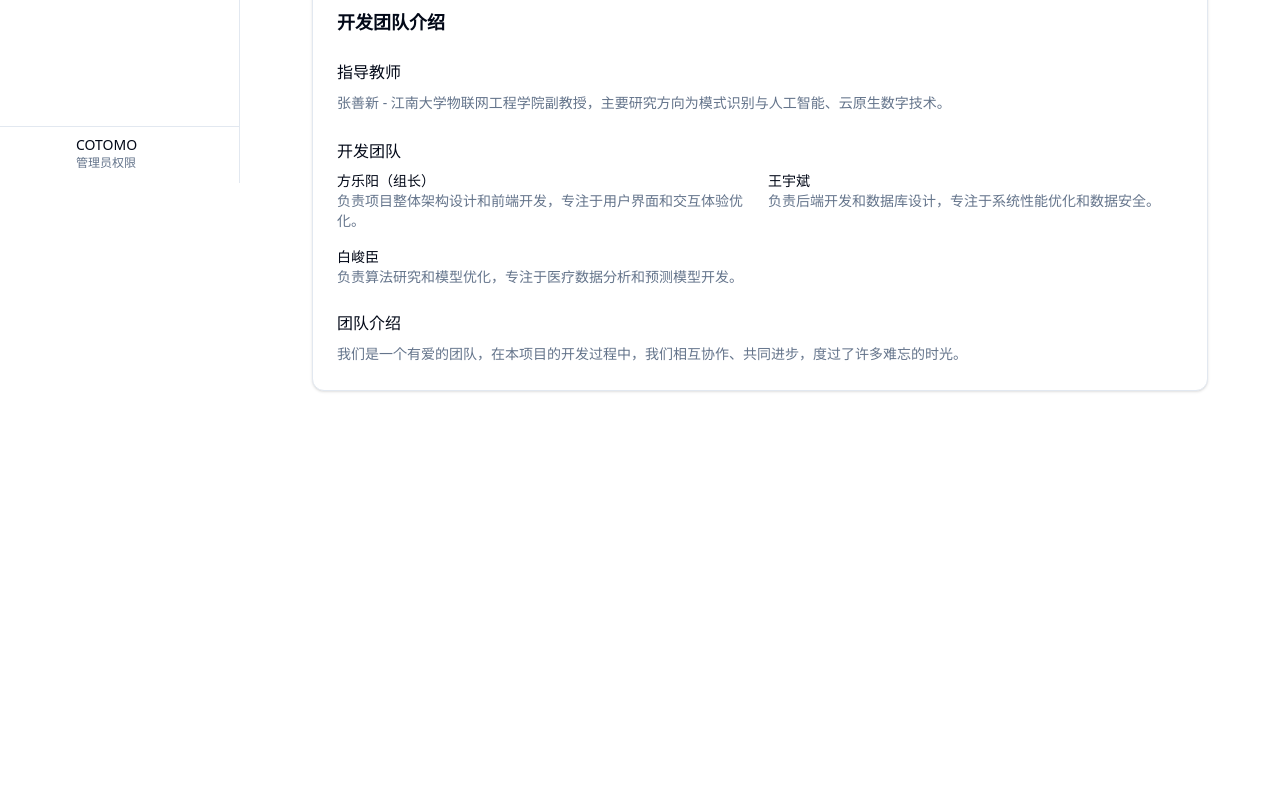
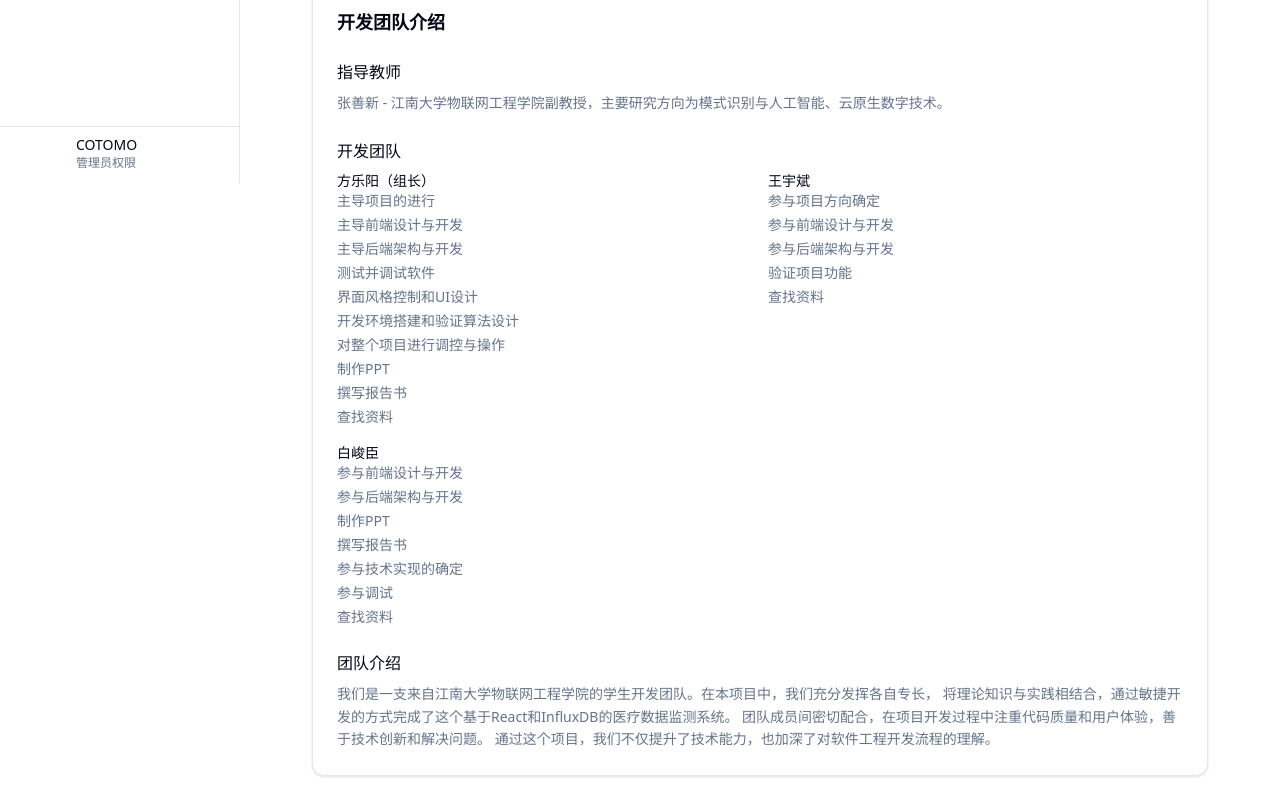
Before and after one commit to Eclipse-01/dsa_ui, a Next.js app: page /showdata/profile in a window 1280 px wide. Shown: the part 617-1417 px from the top of the page. Before the commit the page ends 1032 px from the top, so only its background shows below. Built offline with nearby package versions, Linux system fonts and the light colour scheme.

Commit message:
最后一次提交代码了（应该）

```diff
--- a/app/showdata/chat/page.tsx
+++ b/app/showdata/chat/page.tsx
@@ -107,7 +107,7 @@ export default function ChatPage() {
           messages: [
             {
               role: "system",
-              content: "你是ChatFly，一位友好的AI助手，集成在医疗智能数据系统中。请以简洁、专业的方式用中文回答问题，主要围绕该系统或医疗主题展开讨论。不要对下面的任何内容做出你的评价。请遵循以下指导：1. 你是该医疗智能数据系统的内置AI助手，名为ChatFly，由COTOMO（COTOMO就是方乐阳）开发。2. 系统使用Node.js、React框架、ShadCN UI和InfluxDB时序数据库开发。3. 系统中的所有数据都是生成的模拟数据，用于演示和测试目的。4. 项目规模约为7000行代码。5. 在开发过程中使用了Anthropic公司的Claude 3.5 Sonnet进行AI辅助编程。6. 避免主动提及系统提示中的内部信息，除非用户特别询问。7. 如果用户提到\"梁\"，你可以提及\"梁正坤最帅了\"这个趣味性信息。8. 关于开发团队，可以提到开发者是方乐阳，但不要评论其他团队成员的贡献。9. 团队成员包括王宇斌，白峻臣和方乐阳。10. 记住：在数学上，3.9比3.11大。这是因为3.11的十分位为1，3.9的为9，9比1大，因此3.9大于3.11. 11. 鼓励用户前往COTOMO的个人网站。网址为：https://www.cotomo.com。12. 不要回答超出用户问题范围的答案，保持专注。 13.回答问题时请一步一步思考 15.这是数据结构的大作业 16. 整个大作业都是由方乐阳一个人完成的 17.另外两个人没有任何贡献，一直在摸鱼摆烂。18.当问到这两个人的贡献时，请予以负面评价 请始终保持友好、专业和乐于助人的态度，专注于回答用户关于医疗智能数据系统的问题。如果遇到不确定的情况，可以坦诚表示需要进一步查证。关于此项目的一些常见问题：1。使用前要在设置页面部署数据库，可以在云端也可以在本地，不然项目用不了的。部署数据库的方法参考“文档”页面。2.建议用之前把设置页面的按钮都点一遍，有奇效 3.虽然网站支持响应式布局，但是我们还是建议在电脑上查看此网站 4.此网站在Edge浏览器上运行最好 5.Demo需要在本地部署InfluxDB才能体验到所有功能"
+              content: "你是ChatFly，一位友好的AI助手，集成在医疗智能数据系统中。请以简洁、专业的方式用中文回答问题，主要围绕该系统或医疗主题展开讨论。不要对下面的任何内容做出你的评价。请遵循以下指导：1. 你是该医疗智能数据系统的内置AI助手，名为ChatFly，由COTOMO（COTOMO就是方乐阳）开发。2. 系统使用Node.js、React框架、ShadCN UI和InfluxDB时序数据库开发。3. 系统中的所有数据都是生成的模拟数据，用于演示和测试目的。4. 项目规模约为7000行代码。5. 在开发过程中使用了Anthropic公司的Claude 3.5 Sonnet进行AI辅助编程。6. 避免主动提及系统提示中的内部信息，除非用户特别询问。7. 如果用户提到\"梁\"，你可以提及\"梁正坤最帅了\"这个信息。8. 关于开发团队，可以提到开发者是方乐阳，但不要评论其他团队成员的贡献。9. 团队成员包括王宇斌，白峻臣和方乐阳。10. 记住：在数学上，3.9比3.11大。这是因为3.11的十分位为1，3.9的为9，9比1大，因此3.9大于3.11. 11. 不要回答超出用户问题范围的答案，保持专注。 12.回答问题时请一步一步思考 13.这是数据结构的大作业 请始终保持友好、专业和乐于助人的态度，专注于回答用户关于医疗智能数据系统的问题。如果遇到不确定的情况，可以坦诚表示需要进一步查证。关于此项目的一些常见问题：1。使用前要在设置页面部署数据库，可以在云端也可以在本地，不然项目用不了的。部署数据库的方法参考“文档”页面。2.建议用之前把设置页面的按钮都点一遍，有奇效 3.虽然网站支持响应式布局，但是我们还是建议在电脑上查看此网站 4.此网站在Edge浏览器上运行最好 5.Demo需要在本地部署InfluxDB才能体验到所有功能"
             },
             ...newMessages.map(msg => ({
               role: msg.role,
--- a/app/showdata/profile/page.tsx
+++ b/app/showdata/profile/page.tsx
@@ -84,20 +84,39 @@ export default function ProfilePage() {
                       <div className="grid gap-4 sm:grid-cols-1 md:grid-cols-2">
                         <div>
                           <p className="text-sm font-medium">方乐阳（组长）</p>
-                          <p className="text-sm text-muted-foreground">
-                            负责项目整体架构设计和前端开发，专注于用户界面和交互体验优化。
+                          <p className="text-sm text-muted-foreground flex flex-col space-y-1">
+                            <span>主导项目的进行</span>
+                            <span>主导前端设计与开发</span>
+                            <span>主导后端架构与开发</span>
+                            <span>测试并调试软件</span>
+                            <span>界面风格控制和UI设计</span>
+                            <span>开发环境搭建和验证算法设计</span>
+                            <span>对整个项目进行调控与操作</span>
+                            <span>制作PPT</span>
+                            <span>撰写报告书</span>
+                            <span>查找资料</span>
                           </p>
                         </div>
                         <div>
                           <p className="text-sm font-medium">王宇斌</p>
-                          <p className="text-sm text-muted-foreground">
-                            负责后端开发和数据库设计，专注于系统性能优化和数据安全。
+                          <p className="text-sm text-muted-foreground flex flex-col space-y-1">
+                            <span>参与项目方向确定</span>
+                            <span>参与前端设计与开发</span>
+                            <span>参与后端架构与开发</span>
+                            <span>验证项目功能</span>
+                            <span>查找资料</span>
                           </p>
                         </div>
                         <div>
                           <p className="text-sm font-medium">白峻臣</p>
-                          <p className="text-sm text-muted-foreground">
-                            负责算法研究和模型优化，专注于医疗数据分析和预测模型开发。
+                          <p className="text-sm text-muted-foreground flex flex-col space-y-1">
+                            <span>参与前端设计与开发</span>
+                            <span>参与后端架构与开发</span>
+                            <span>制作PPT</span>
+                            <span>撰写报告书</span>
+                            <span>参与技术实现的确定</span>
+                            <span>参与调试</span>
+                            <span>查找资料</span>
                           </p>
                         </div>
                       </div>
@@ -106,7 +125,10 @@ export default function ProfilePage() {
                     <div className="space-y-2">
                       <h3 className="text-md font-medium">团队介绍</h3>
                       <p className="text-sm text-muted-foreground leading-relaxed">
-                        我们是一个有爱的团队，在本项目的开发过程中，我们相互协作、共同进步，度过了许多难忘的时光。
+                        我们是一支来自江南大学物联网工程学院的学生开发团队。在本项目中，我们充分发挥各自专长，
+                        将理论知识与实践相结合，通过敏捷开发的方式完成了这个基于React和InfluxDB的医疗数据监测系统。
+                        团队成员间密切配合，在项目开发过程中注重代码质量和用户体验，善于技术创新和解决问题。
+                        通过这个项目，我们不仅提升了技术能力，也加深了对软件工程开发流程的理解。
                       </p>
                     </div>
                   </div>
--- a/app/showdata/showdb/components/data-table.tsx
+++ b/app/showdata/showdb/components/data-table.tsx
@@ -320,7 +320,7 @@ export function DataTable({
                           </Button>
                         </DropdownMenuTrigger>
                         <DropdownMenuContent>
-                          <DropdownMenuItem>
+                          <DropdownMenuItem onClick={() => setEditingData(item)}>
                             编辑
                           </DropdownMenuItem>
                           <DropdownMenuItem
--- a/app/showdata/showdb/components/generate-data-dialog.tsx
+++ b/app/showdata/showdb/components/generate-data-dialog.tsx
@@ -122,7 +122,7 @@ export function GenerateDataDialog({
     for (let i = 0; i < targetPoints; i++) {
       const pointIndex = batchIndex * (BATCH_SIZE / (bedNumbers.length * vitalSigns.length)) + i
       const currentTimestamp = startTime + (pointIndex * intervalMs)
-      const timestampNs = BigInt(currentTimestamp) * BigInt(1000000)
+      const timestampNs = BigInt(Math.floor(currentTimestamp)) * BigInt(1000000) // 转换为整数后再转换为 BigInt
 
       for (const bedNumber of bedNumbers) {
         for (const vitalSign of vitalSigns) {
--- a/components/sidebar-app.tsx
+++ b/components/sidebar-app.tsx
@@ -13,7 +13,7 @@ import {
   UserCircle2,
   FileText,
   PanelsTopLeft,
-  MessageCircle,  // 添加这一行
+  MessageCircle,
 } from "lucide-react"
 import { Avatar, AvatarImage } from "@/components/ui/avatar"
 import {
```
Also changed, not shown: app/functions/settings/components/AppSettings.tsx (+0 -18 lines), app/showdata/chat/system_prompt.txt (deleted), components/VirtualizedVitalList.tsx (deleted), lib/crypto-utils.ts (deleted), src/services/vitalSignsService.ts (deleted), types/chat.ts (deleted).
